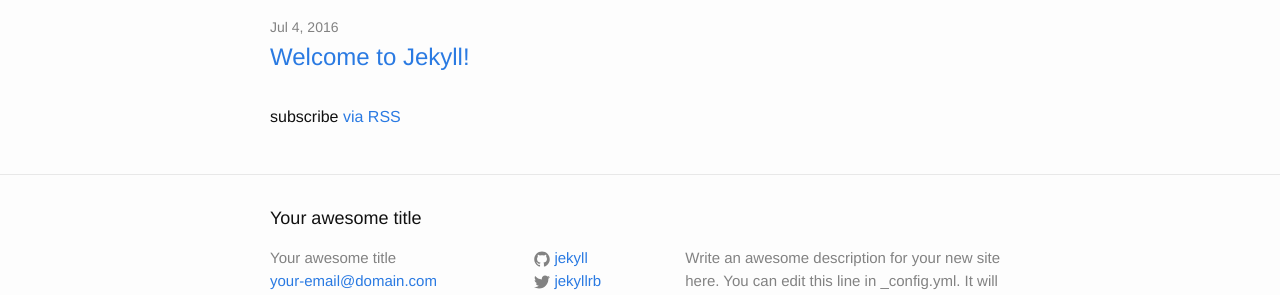
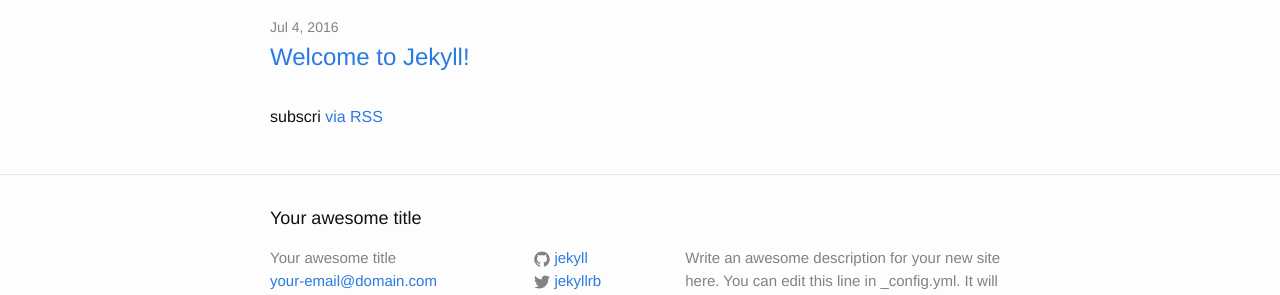
Before and after one commit to mwang14/mwang14.github.io, a Jekyll site: the page built from index.html, in a window 1280 px wide. Shown: the part 122-417 px from the top of the page. Built offline with Jekyll 4.4.1, drawn with Linux system fonts in a browser that asks for light colours.

Commit message:
initial commit

```diff
--- a/index.html
+++ b/index.html
@@ -18,6 +18,6 @@
     {% endfor %}
   </ul>
 
-  <p class="rss-subscribe">subscribe <a href="{{ "/feed.xml" | prepend: site.baseurl }}">via RSS</a></p>
+  <p class="rss-subscribe">subscri <a href="{{ "/feed.xml" | prepend: site.baseurl }}">via RSS</a></p>
 
 </div>
```
